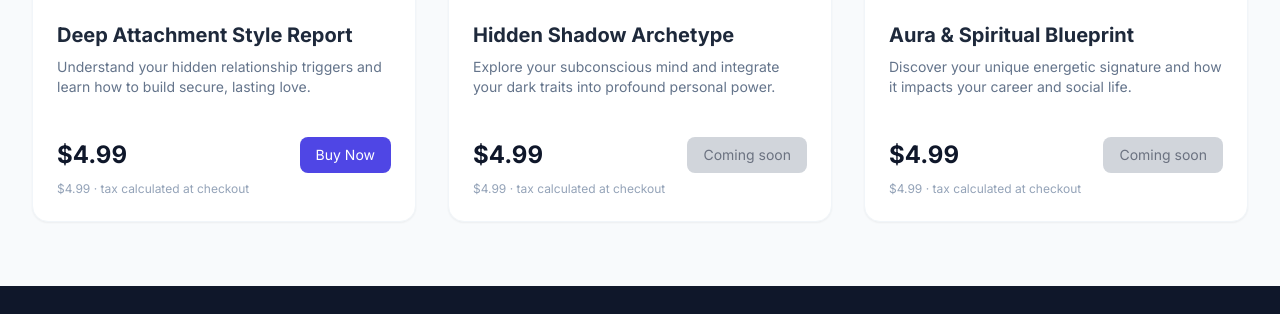
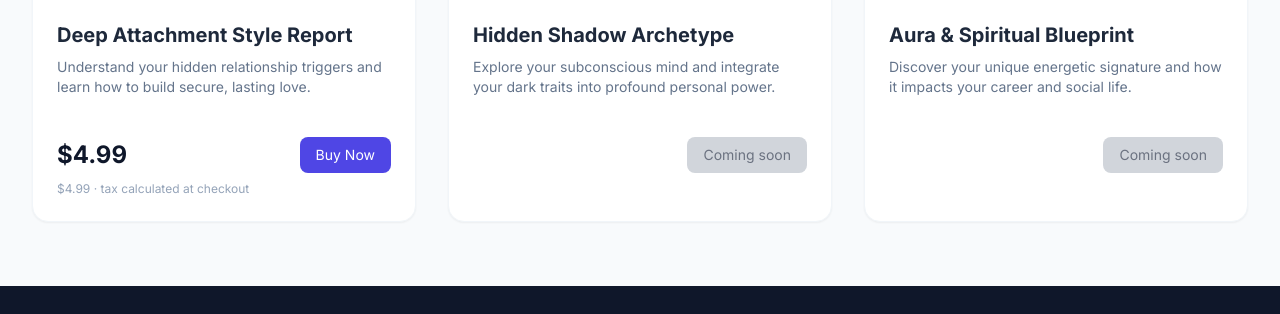
Before and after one commit to zouke9507/soulmirror-web, a plain HTML site: page index.html in a window 1280 px wide. Shown: the part 772-1086 px from the top of the page. Drawn offline with nearby package versions, Linux system fonts and the light colour scheme.

Commit message:
Update pricing, link attachment product, unlist unlaunched products

```diff
--- a/index.html
+++ b/index.html
@@ -66,11 +66,9 @@
                 </div>
                 <h3 class="text-xl font-bold mb-2">Hidden Shadow Archetype</h3>
                 <p class="text-sm text-slate-500 mb-4 h-16">Explore your subconscious mind and integrate your dark traits into profound personal power.</p>
-                <div class="flex justify-between items-center mt-4">
-                    <span class="text-2xl font-bold text-slate-900">$4.99</span>
+                <div class="flex justify-end items-center mt-4">
                     <span class="buy disabled px-4 py-2 rounded-lg font-medium text-sm">Coming soon</span>
                 </div>
-                <p class="text-xs text-slate-400 mt-2">$4.99 · tax calculated at checkout</p>
             </div>
 
             <!-- Product 3: Aura & Spiritual Blueprint (coming soon) -->
@@ -80,11 +78,9 @@
                 </div>
                 <h3 class="text-xl font-bold mb-2">Aura & Spiritual Blueprint</h3>
                 <p class="text-sm text-slate-500 mb-4 h-16">Discover your unique energetic signature and how it impacts your career and social life.</p>
-                <div class="flex justify-between items-center mt-4">
-                    <span class="text-2xl font-bold text-slate-900">$4.99</span>
+                <div class="flex justify-end items-center mt-4">
                     <span class="buy disabled px-4 py-2 rounded-lg font-medium text-sm">Coming soon</span>
                 </div>
-                <p class="text-xs text-slate-400 mt-2">$4.99 · tax calculated at checkout</p>
             </div>
         </div>
     </div>
```
